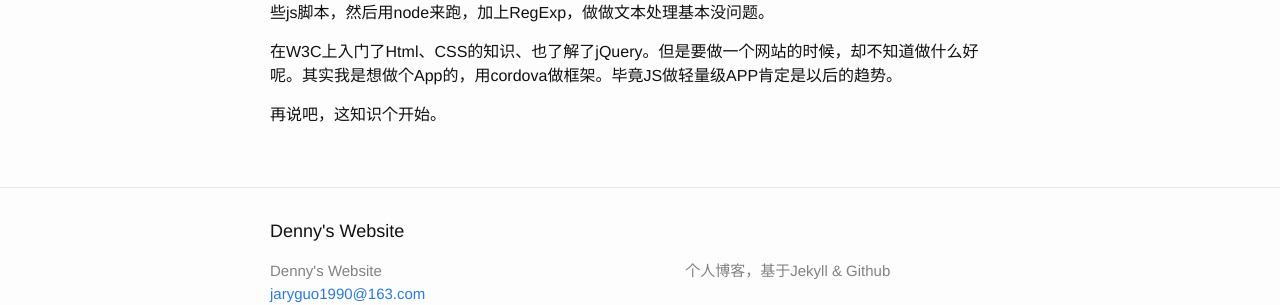
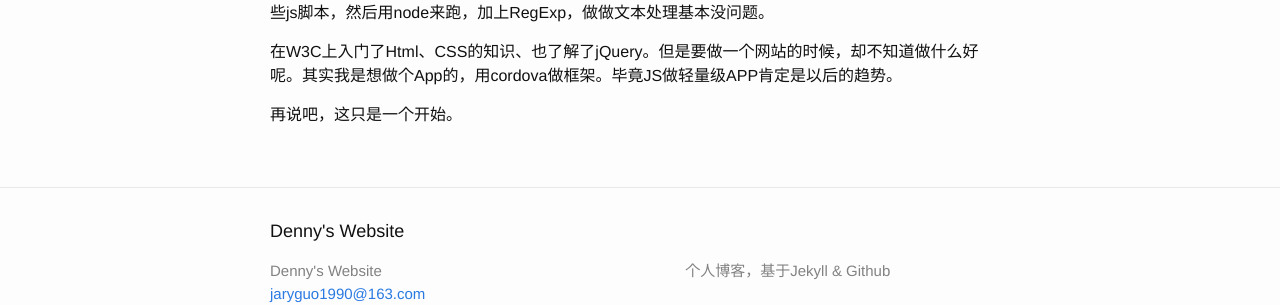
Before and after one commit to JaryGuo/jaryguo.github.io, a Jekyll site: the page built from _posts/2016-04-11-welcome-to-jekyll.markdown, in a window 1280 px wide. Shown: the part 286-591 px from the top of the page. Built offline with Jekyll 4.4.1, drawn with Linux system fonts in a browser that asks for light colours.

Commit message:
Update 2016-04-11-welcome-to-jekyll.markdown
modify the article

```diff
--- a/_posts/2016-04-11-welcome-to-jekyll.markdown
+++ b/_posts/2016-04-11-welcome-to-jekyll.markdown
@@ -12,4 +12,4 @@ categories: 日志
 
 在W3C上入门了Html、CSS的知识、也了解了jQuery。但是要做一个网站的时候，却不知道做什么好呢。其实我是想做个App的，用cordova做框架。毕竟JS做轻量级APP肯定是以后的趋势。
 
-再说吧，这知识个开始。
+再说吧，这只是一个开始。
```
